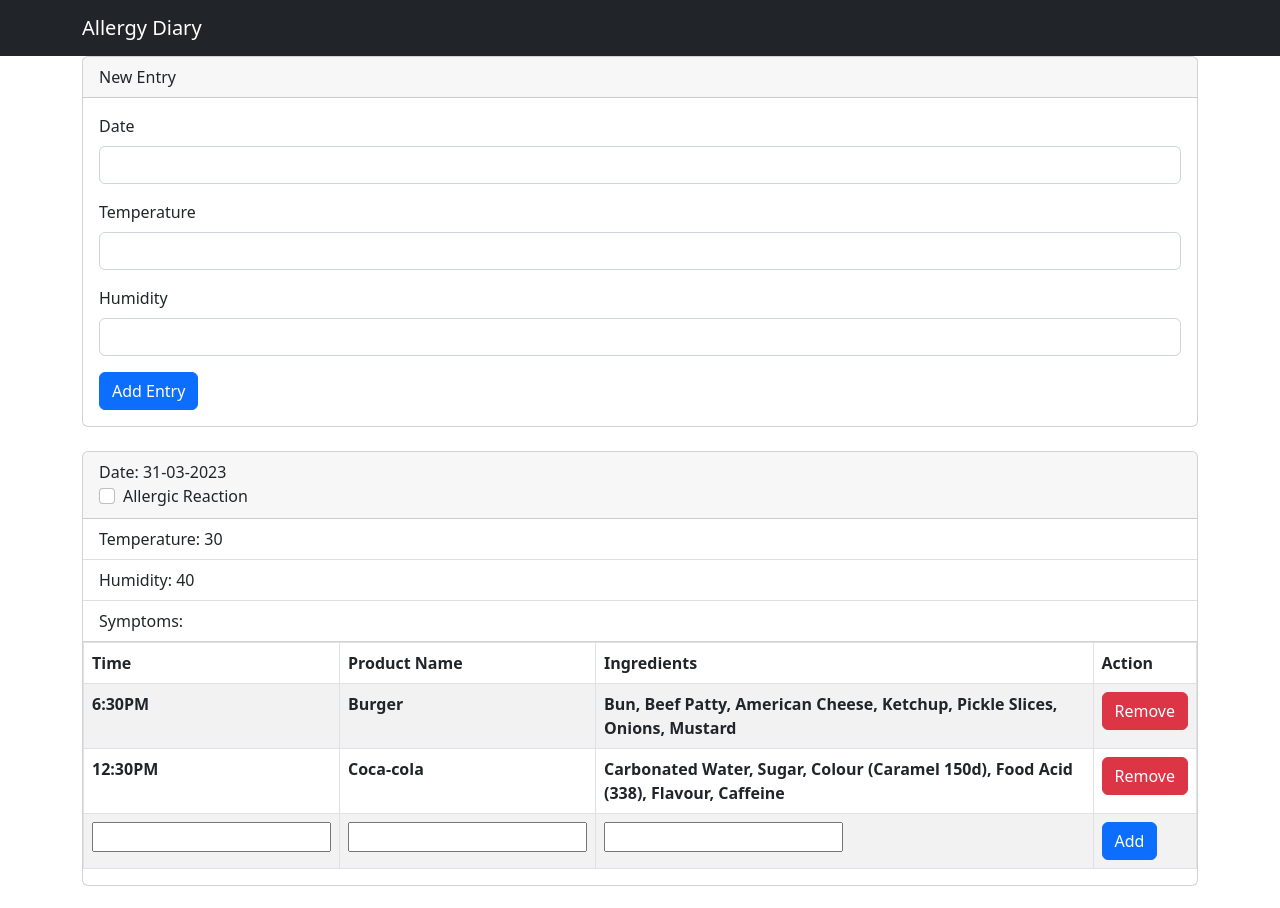
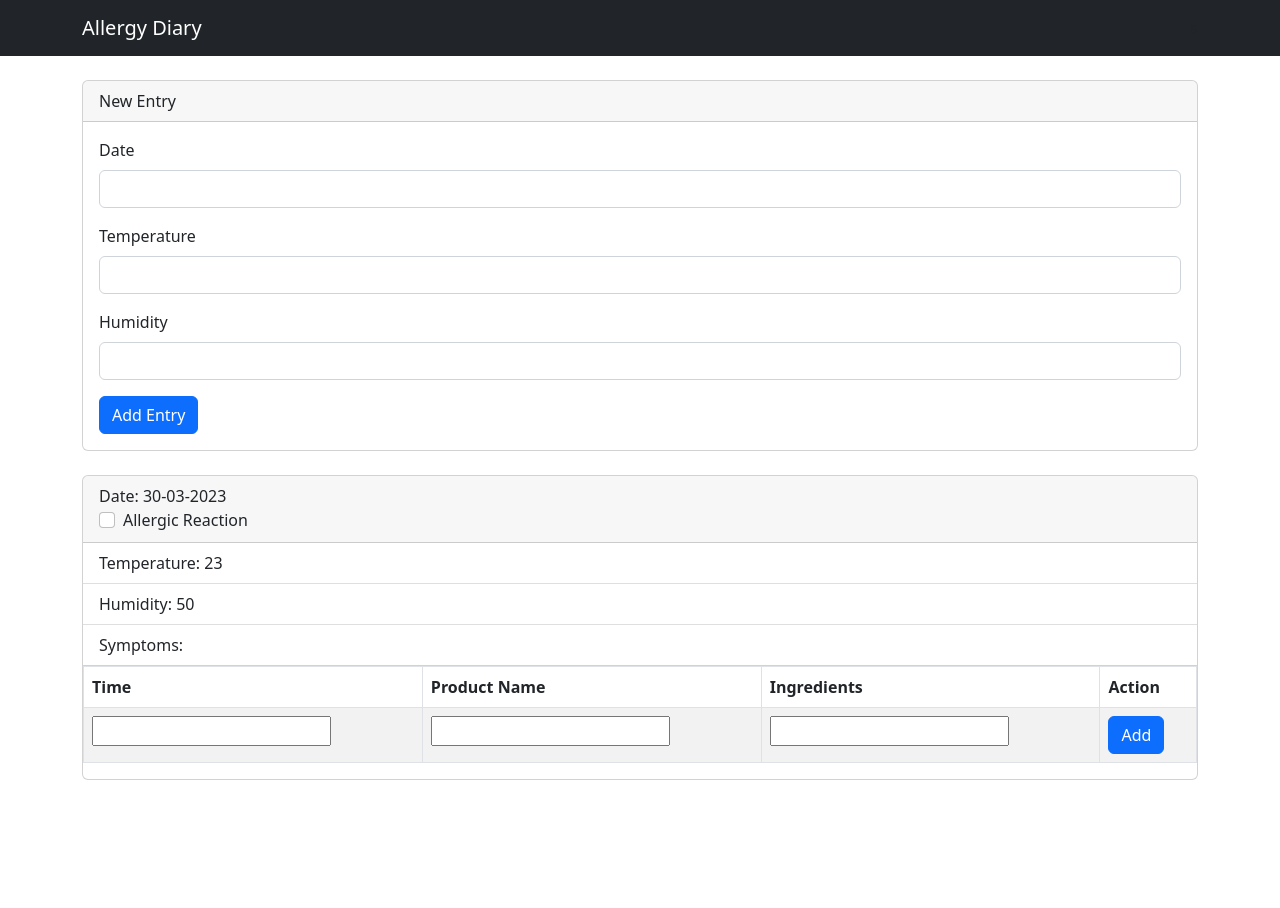
Before and after one commit to jngu-704/allergy-diary, a React (Create React App) app in the folder frontend/: page / in a window 1280 px wide. Shown: the top 908 px of the page. After the commit the page ends 804 px from the top, so only its background shows below. Built offline with nearby package versions, Linux system fonts and the light colour scheme.

Commit message:
frontend fixed localstorage

```diff
--- a/frontend/src/App.js
+++ b/frontend/src/App.js
@@ -8,6 +8,7 @@ function App() {
   return (
     <>
       <Header />
+      <br />
       <Entries />
     </>
   );
--- a/frontend/src/components/Entries.js
+++ b/frontend/src/components/Entries.js
@@ -12,31 +12,35 @@ import { v4 as uuidv4 } from "uuid";
 import EntryForm from "./EntryForm";
 
 const LOCAL_STORAGE_KEY = "allergyDiary.entries";
-const entriesData = [
-  {
-    id: uuidv4(),
-    date: "31-03-2023",
-    temperature: 30,
-    humidity: 40,
-    allergicReaction: false,
-    symptoms: "",
-    products: [
-      {
-        id: uuidv4(),
-        time: "6:30PM",
-        name: "Burger",
-        ingredients:
-          "Bun, Beef Patty, American Cheese, Ketchup, Pickle Slices, Onions, Mustard",
-      },
-      {
-        id: uuidv4(),
-        time: "12:30PM",
-        name: "Coca-cola",
-        ingredients:
-          "Carbonated Water, Sugar, Colour (Caramel 150d), Food Acid (338), Flavour, Caffeine",
-      },
-    ],
-  },
+// const entriesData = [
+//   {
+//     id: uuidv4(),
+//     date: "31-03-2023",
+//     temperature: 30,
+//     humidity: 40,
+//     allergicReaction: false,
+//     symptoms: "",
+//     products: [
+//       {
+//         id: uuidv4(),
+//         time: "6:30PM",
+//         name: "Burger",
+//         ingredients:
+//           "Bun, Beef Patty, American Cheese, Ketchup, Pickle Slices, Onions, Mustard",
+//       },
+//       {
+//         id: uuidv4(),
+//         time: "12:30PM",
+//         name: "Coca-cola",
+//         ingredients:
+//           "Carbonated Water, Sugar, Colour (Caramel 150d), Food Acid (338), Flavour, Caffeine",
+//       },
+//     ],
+//   },
+// ];
+
+export default function Entries() {
+  const [entries, setEntries] = useState([
     {
       id: uuidv4(),
       date: "30-03-2023",
@@ -44,27 +48,9 @@ const entriesData = [
       humidity: 50,
       allergicReaction: false,
       symptoms: "",
-    products: [
-      {
-        id: uuidv4(),
-        time: "6:30PM",
-        name: "Burger",
-        ingredients:
-          "Bun, Beef Patty, American Cheese, Ketchup, Pickle Slices, Onions, Mustard",
+      products: [],
     },
-      {
-        id: uuidv4(),
-        time: "12:30PM",
-        name: "Coca-cola",
-        ingredients:
-          "Carbonated Water, Sugar, Colour (Caramel 150d), Food Acid (338), Flavour, Caffeine",
-      },
-    ],
-  },
-];
-
-export default function Entries() {
-  const [entries, setEntries] = useState(entriesData);
+  ]);
   const [product, setProduct] = useState({
     id: uuidv4(),
     time: "",
@@ -80,8 +66,6 @@ export default function Entries() {
   useEffect(() => {
     localStorage.setItem(LOCAL_STORAGE_KEY, JSON.stringify(entries));
   }, [entries]);
-
-  // useEffect(() => {}, [entries]);
 
   const addEntry = (entry) => {
     setEntries([entry, ...entries]);
--- a/frontend/src/components/Header.js
+++ b/frontend/src/components/Header.js
@@ -2,9 +2,5 @@ import React from "react";
 import NavigationBar from "./NavigationBar";
 
 export default function Header() {
-  return (
-    <>
-      <NavigationBar />
-    </>
-  );
+  return <NavigationBar />;
 }
--- a/frontend/src/index.js
+++ b/frontend/src/index.js
@@ -5,8 +5,4 @@ import App from "./App";
 import "bootstrap/dist/css/bootstrap.min.css";
 
 const root = ReactDOM.createRoot(document.getElementById("root"));
-root.render(
-  <React.StrictMode>
-    <App />
-  </React.StrictMode>
-);
+root.render(<App />);
```
Lines whose indentation alone changed are shown as unchanged.
